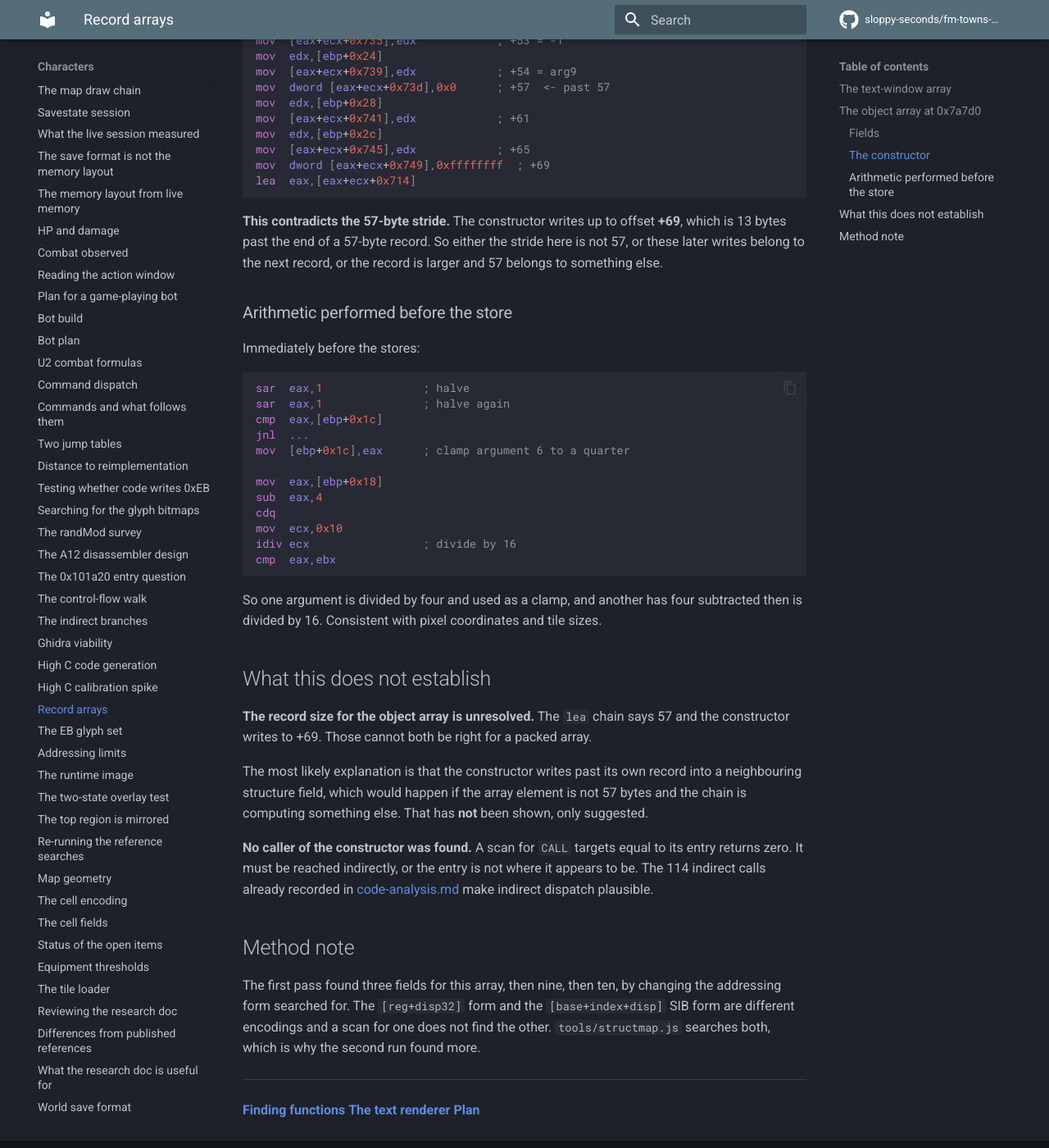
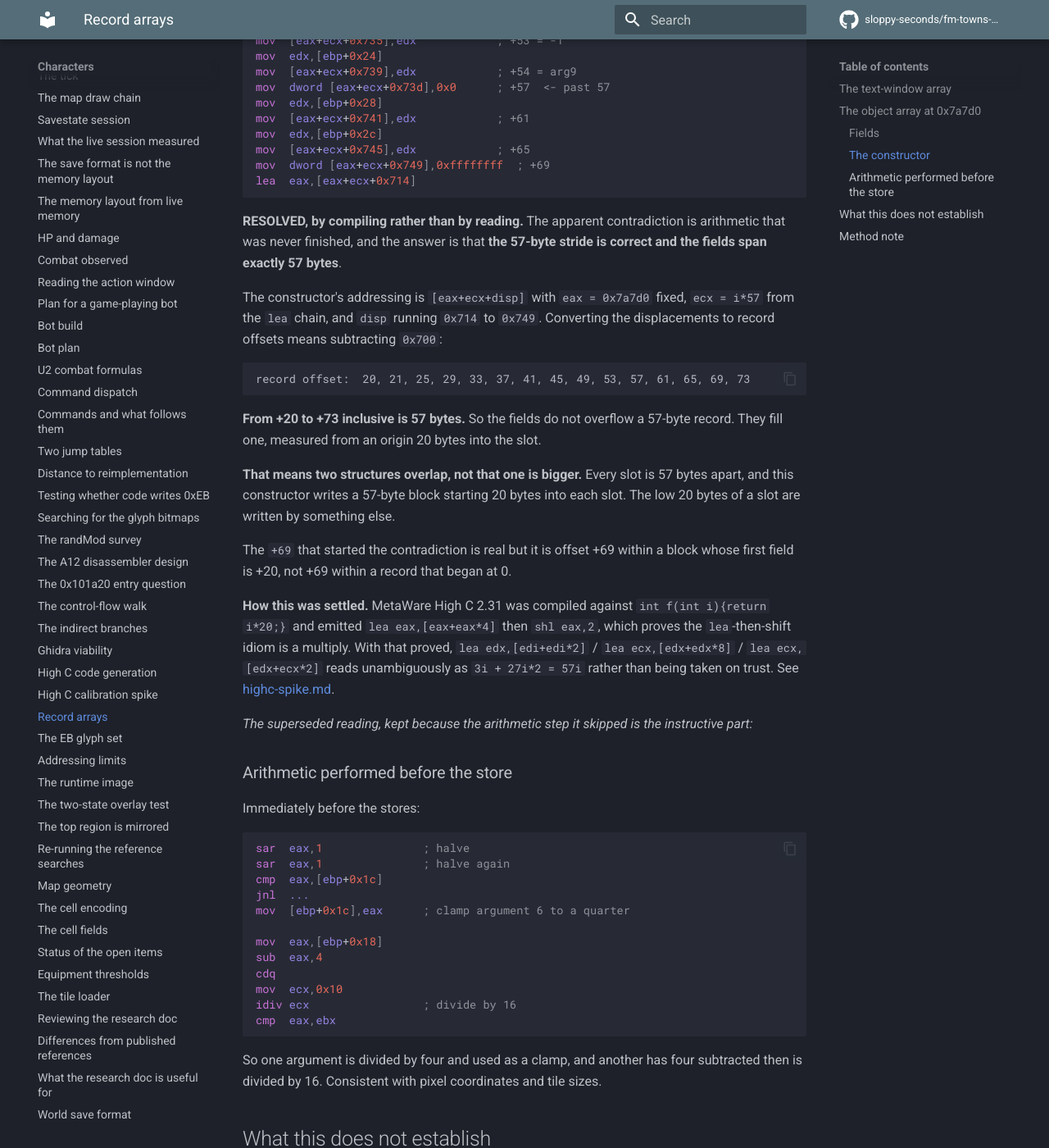
Before and after one commit to sloppy-seconds/fm-towns-ultima, an MkDocs documentation site: the page built from docs/record-arrays.md, in a window 1280 px wide and 1400 px high, scrolled down 2267 px. Shown: the whole window at 82% size. Built offline with MkDocs 1.6.1 and Material for MkDocs 9.7.7, drawn with Linux system fonts in a browser that asks for light colours; comment, search, counter and statistics services are not loaded.

Commit message:
Resolve the 57-or-69 record size: both numbers are right, they measure different things
The open question in record-arrays.md was that the constructor writes up to +69 while the stride is 57, so the
record appeared to overflow by 13 bytes. The contradiction was unfinished arithmetic, and the compiler settled it.

THE LEARNS ARE NOW READABLE BECAUSE THE IDIOM WAS PROVED. Compiling int f(int i){return i*20;} against High C 2.31
produced lea eax,[eax+eax*4] then shl eax,2, which confirms lea-then-shift is a multiply. With that established,
the constructor's chain reads unambiguously:

  lea edx,[edi+edi*2]     ; 3i
  lea ecx,[edx+edx*8]     ; 27i
  lea ecx,[edx+ecx*2]     ; 3i + 54i = 57i

THE ANSWER. The addressing is [eax+ecx+disp] with eax = 0x7a7d0 fixed and ecx = i*57. Subtracting the 0x700 that
eax absorbs turns the displacements 0x714..0x749 into record offsets:

  20, 21, 25, 29, 33, 37, 41, 45, 49, 53, 57, 61, 65, 69, 73

From +20 to +73 inclusive is EXACTLY 57 BYTES. The fields do not overflow a 57-byte record. They fill one,
measured from an origin 20 bytes into the slot.

So two structures overlap rather than one being larger. Every slot is 57 bytes apart and this constructor writes a
57-byte block starting 20 bytes into each. The low 20 bytes belong to something else. The +69 that started the
contradiction is real, but it is offset +69 within a block whose first field is +20, not +69 within a record that
began at zero.

The superseded text stays in the page, because the step it skipped is the instructive part: it compared a
displacement against a stride without converting either to the same origin.

````diff
--- a/docs/record-arrays.md
+++ b/docs/record-arrays.md
@@ -95,10 +95,31 @@ mov  dword [eax+ecx+0x749],0xffffffff  ; +69
 lea  eax,[eax+ecx+0x714]
 ```
 
-**This contradicts the 57-byte stride.** The constructor writes up to offset **+69**, which
-is 13 bytes past the end of a 57-byte record. So either the stride here is not 57, or these
-later writes belong to the next record, or the record is larger and 57 belongs to something
-else.
+**RESOLVED, by compiling rather than by reading.** The apparent contradiction is arithmetic that was
+never finished, and the answer is that **the 57-byte stride is correct and the fields span exactly 57 bytes**.
+
+The constructor's addressing is `[eax+ecx+disp]` with `eax = 0x7a7d0` fixed, `ecx = i*57` from the `lea` chain,
+and `disp` running `0x714` to `0x749`. Converting the displacements to record offsets means subtracting `0x700`:
+
+```
+record offset:  20, 21, 25, 29, 33, 37, 41, 45, 49, 53, 57, 61, 65, 69, 73
+```
+
+**From +20 to +73 inclusive is 57 bytes.** So the fields do not overflow a 57-byte record. They fill one,
+measured from an origin 20 bytes into the slot.
+
+**That means two structures overlap, not that one is bigger.** Every slot is 57 bytes apart, and this constructor
+writes a 57-byte block starting 20 bytes into each slot. The low 20 bytes of a slot are written by something else.
+
+The `+69` that started the contradiction is real but it is offset +69 within a block whose first field is +20,
+not +69 within a record that began at 0.
+
+**How this was settled.** MetaWare High C 2.31 was compiled against `int f(int i){return i*20;}` and emitted
+`lea eax,[eax+eax*4]` then `shl eax,2`, which proves the `lea`-then-shift idiom is a multiply. With that proved,
+`lea edx,[edi+edi*2]` / `lea ecx,[edx+edx*8]` / `lea ecx,[edx+ecx*2]` reads unambiguously as `3i + 27i*2 = 57i`
+rather than being taken on trust. See [highc-spike.md](highc-spike.md).
+
+*The superseded reading, kept because the arithmetic step it skipped is the instructive part:*
 
 ### Arithmetic performed before the store
 
````
